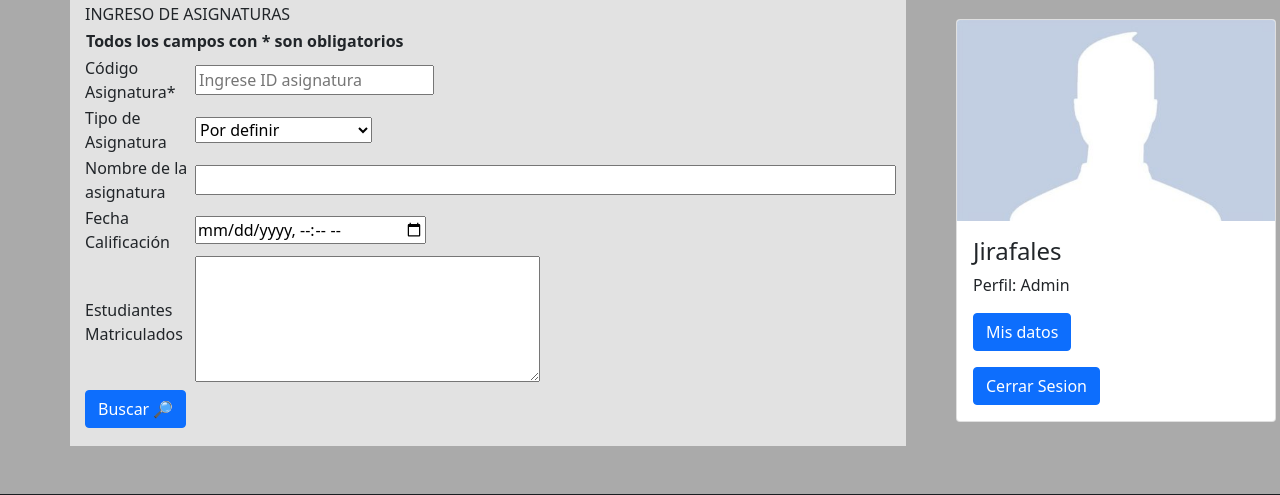
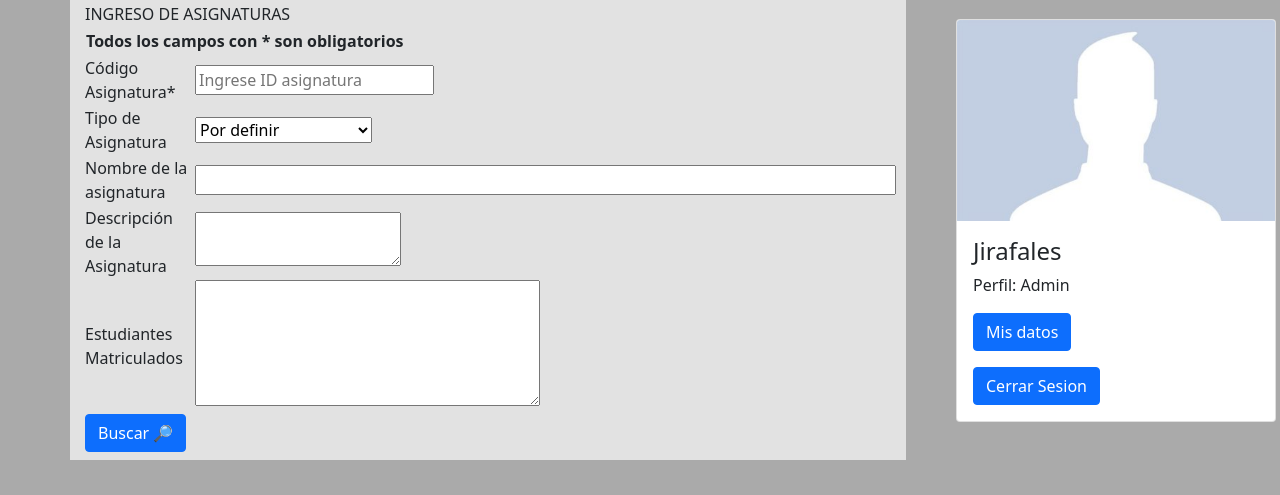
Before and after one commit to marito91/UniversidadDelTolima, a Flask app: page /asignaturas/vertodos in a window 1280 px wide. Shown: the part 208-703 px from the top of the page. Run offline with Flask 2, Linux system fonts and the light colour scheme; a user stored in the database is signed in; some libraries are stand-ins or nearby versions.

Commit message:
Arreglos visuales

```diff
--- a/templates/registrar_asignaturas_superadmin.html
+++ b/templates/registrar_asignaturas_superadmin.html
@@ -51,7 +51,7 @@
                                                         {{ frm.asignatura.label }}<span class="requerido">*</span>
                                                     </td>
                                                     <td style="width:60%">
-                                                        {{ frm.asignatura }}
+                                                        {{ frm.asignatura(size="30") }}
                                                         {% for error in frm.asignatura.errors %}
                                                             <div>
                                                                 {{ error }}
--- a/templates/ver_asignaturas.html
+++ b/templates/ver_asignaturas.html
@@ -100,10 +100,11 @@
                                                     </td>
                                                 </tr>
 
-                                                    <td width="136" class="date">Fecha Calificación</td> <!--adicioné class="date"-->
+                                                    <td width="136" class="date">Descripción de la Asignatura</td> <!--adicioné class="date"-->
                                                     <td>
                                                         <strong>
-                                                            <input name="fecha_calificacion" size="1" id="fecha_calificacion" type="datetime-local">
+                                                            <!--<input name="fecha_calificacion" size="1" id="fecha_calificacion" type="datetime-local">-->
+                                                            {{ frm.descripcion }}
                                                         </strong>
                                                     </td>
                                                     <!-- desplegar calificación
```
Also changed, not shown: unitolima.db.
